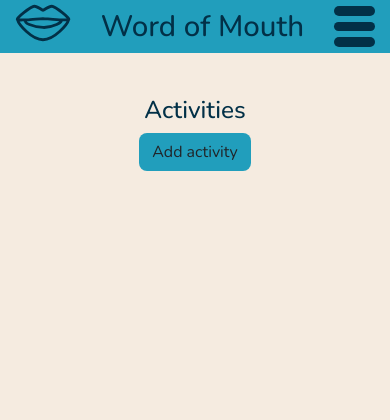
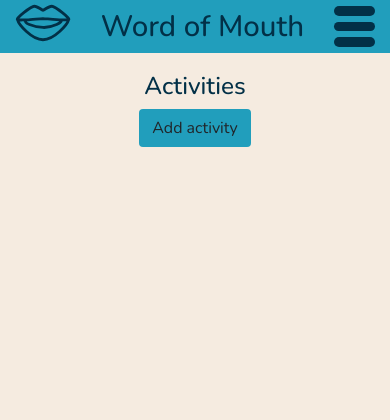
Before and after one commit to dferree/WordOfMouth, a Flask app: page /activities in a window 390 px wide. Shown: the top 420 px of the page. Run offline with Flask 3, Linux system fonts and the light colour scheme; a user stored in the database is signed in; data that the repository does not hold is empty; style sheets or scripts are compiled from the project's sources; some libraries are stand-ins or nearby versions.

Commit message:
minor stylings

```diff
--- a/website/static/components/activity-card.scss
+++ b/website/static/components/activity-card.scss
@@ -323,6 +323,12 @@
     display: block;
     background-color: #219ebc;
     font-weight: bold;
+    border-radius: 0.25em;
+  }
+
+  .tab-phone-add:hover{
+    background-color: #fb8500;
+
   }
 }
 
--- a/website/static/components/home.scss
+++ b/website/static/components/home.scss
@@ -2,7 +2,7 @@
 @import url('https://fonts.googleapis.com/css2?family=Nunito:ital@0;1&display=swap');
 
 .container{
-    padding-top: 6em;
+    padding-top: 4.5em;
     display: flex;
     flex-direction: column;
     align-items: center;
--- a/website/static/styles/activity-card.css
+++ b/website/static/styles/activity-card.css
@@ -305,7 +305,10 @@
     display: block;
     background-color: #219ebc;
     font-weight: bold;
-    border-radius: 0.5em;
+    border-radius: 0.25em;
+  }
+  .tab-phone-add:hover {
+    background-color: #fb8500;
   }
 }
 @media (max-width: 767px) {
--- a/website/static/styles/home.css
+++ b/website/static/styles/home.css
@@ -1,6 +1,6 @@
 @import url("https://fonts.googleapis.com/css2?family=Nunito:ital@0;1&display=swap");
 .container {
-  padding-top: 6em;
+  padding-top: 4.5em;
   display: flex;
   flex-direction: column;
   align-items: center;
--- a/website/static/styles/index.css
+++ b/website/static/styles/index.css
@@ -127,6 +127,9 @@
 }
 .nav-wom-bottom .social-links a {
   margin-right: 1em;
+}
+.nav-wom-bottom .portfolio-link h3 {
+  margin-bottom: 0;
 }
 
 .tab-phone-add {
```
Also changed, not shown: instance/database.db, 3 other files.
